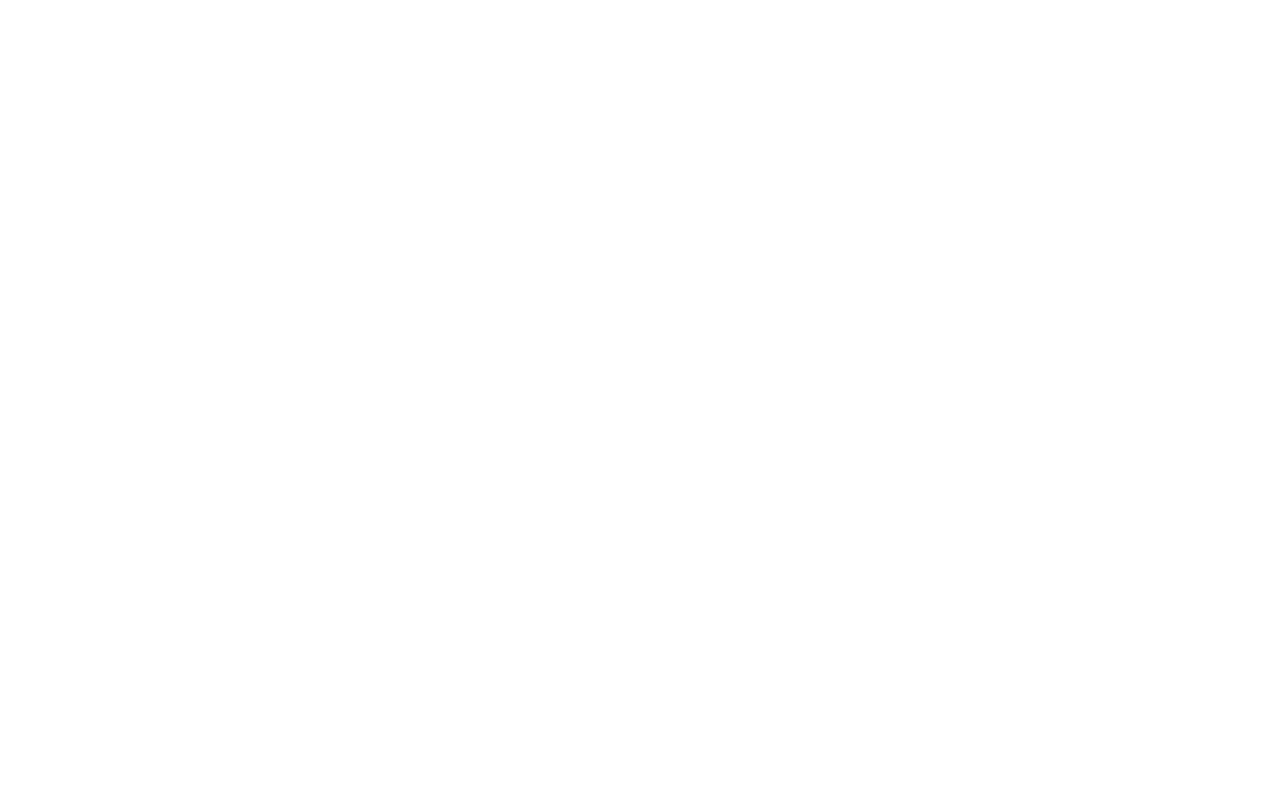
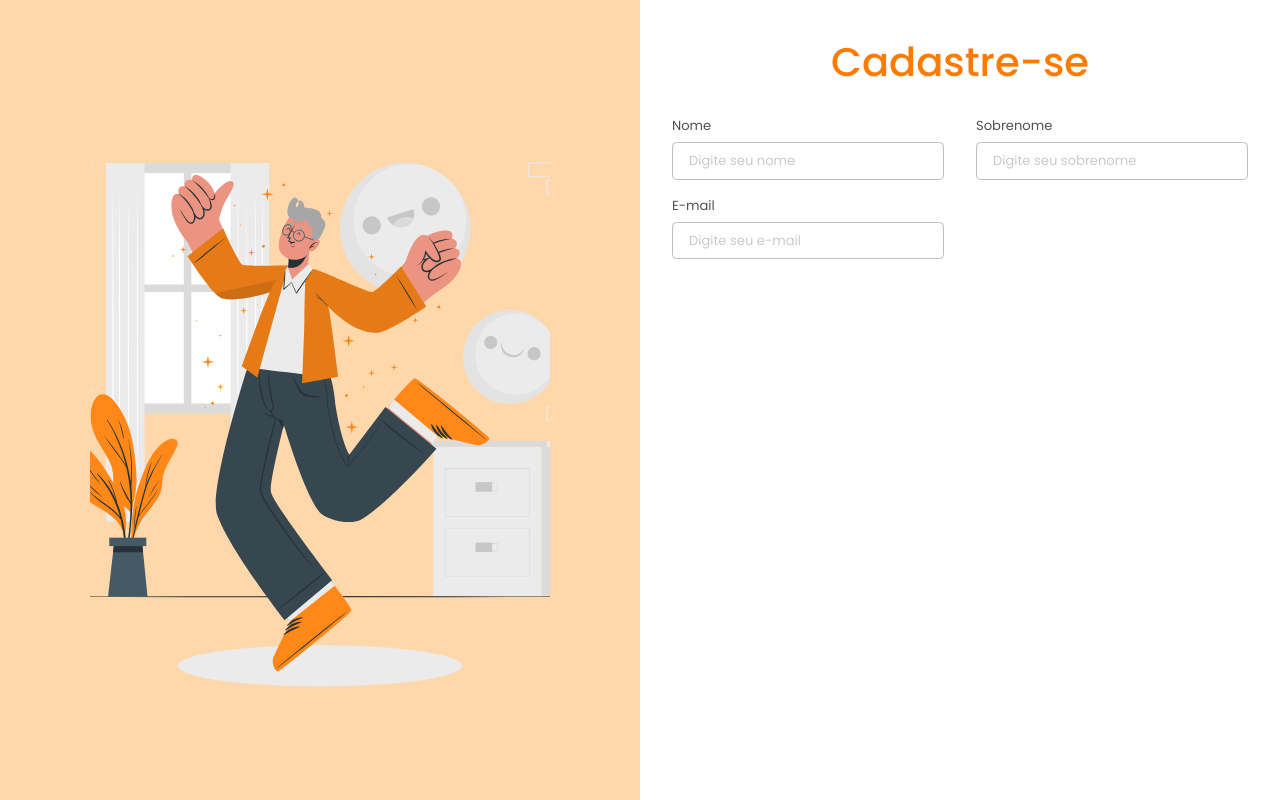
Before and after one commit to JoaoGMello/DesomaxFront, a Vue app in the folder DesomaxFront/: page /create-account in a window 1280 px wide. Before the commit this address had no page. Built offline with nearby package versions, Linux system fonts and the light colour scheme.

Commit message:
Começando tela de cadastro

```diff
--- a/DesomaxFront/src/assets/desomax-theme.css
+++ b/DesomaxFront/src/assets/desomax-theme.css
@@ -3,19 +3,18 @@
 @tailwind utilities;
 
 :root {
-  --black                 : #434343;
-  --hover-primary-color   : #0662a3;
-  --invalid-color         : #f44336;
-  --primary-color         : #006CB7;
-  --secundary-color       : #9ACA3C;
-  --hover-secundary-color : #c9f179;
-  --tertiary-color        : #808080;
-  --transparent           : transparent;
-  --white                 : #fff;
-  --light-gray            : #bebebe;
-  --light-blue-color      : #ECF3F9;
+  --black: #434343;
+  --hover-primary-color: #ff8819;
+  --invalid-color: #f44336;
+  --primary-color: #ff7b00;
+  --secundary-color: #9aca3c;
+  --hover-secundary-color: #c9f179;
+  --tertiary-color: #808080;
+  --transparent: transparent;
+  --white: #fff;
+  --light-gray: #bebebe;
+  --light-blue-color: #ecf3f9;
 }
-
 
 @font-face {
   font-family: 'Poppins Light';
@@ -82,8 +81,8 @@
 .separator {
   height: 1px;
   width: 100%;
-  background-color: #F0F0F0;
-  box-shadow: 0px 0px 5px 0px #F0F0F0;
+  background-color: #f0f0f0;
+  box-shadow: 0px 0px 5px 0px #f0f0f0;
 }
 
 .ellipsis {
@@ -129,7 +128,7 @@
 }
 
 .tab-content {
-  animation: showContent .4s forwards ease-in-out;
+  animation: showContent 0.4s forwards ease-in-out;
 }
 
 @keyframes showContent {
@@ -174,35 +173,31 @@
   background-color: #c2c2c2;
 }
 
-
-  @media (min-width:1024px) {
+@media (min-width: 1024px) {
   .spacing {
     padding: 1rem 1.25rem 1rem !important;
   }
 }
 
-  @media (min-width:1240px) {
+@media (min-width: 1240px) {
   .spacing {
     padding: 1rem 1.75rem 1.5rem !important;
   }
 }
 
-  @media (min-width:1500px) {
+@media (min-width: 1500px) {
   .spacing {
     padding: 1rem 1.75rem 1.5rem !important;
   }
 }
 
-  @media (min-width:1600px) {
-
+@media (min-width: 1600px) {
 }
 
-  @media (min-width:1920px) {
-
+@media (min-width: 1920px) {
 }
 
-
-  .p-toast .p-toast-message .p-toast-message-content{
+.p-toast .p-toast-message .p-toast-message-content {
   border-width: 0 !important;
 }
 
--- a/DesomaxFront/src/components/organisms/NavBar/NavBar.vue
+++ b/DesomaxFront/src/components/organisms/NavBar/NavBar.vue
@@ -1,34 +1,33 @@
 <script lang="ts">
-import { defineComponent } from "vue";
+import { defineComponent } from 'vue'
 const name = 'NavBar'
 
 export default defineComponent({
   name,
 
-  components: { },
+  components: {},
 
   // props: { },
 
-  mounted () { },
+  mounted() {},
 
-  updated () { },
+  updated() {},
 
-  data () {
+  data() {
     return {
-      active: false,
+      active: false
     }
   },
 
-  methods: { },
+  methods: {},
 
-  computed: { },
-
-});
+  computed: {}
+})
 </script>
 
 <template>
   <div class="header">
-    <nav class="nav" :class="{'active': active}">
+    <nav class="nav" :class="{ active: active }">
       <a href="/" class="logo">Desomax</a>
       <button class="hamburger" @click="active = !active"></button>
       <ul class="nav-list">
@@ -40,7 +39,6 @@
   </div>
 </template>
 
-
 <style scoped>
 a {
   font-family: sans-serif;
@@ -48,7 +46,7 @@
 }
 
 .header {
-  background: #006CB7;
+  background: #ff7b00;
   padding-inline: 16px;
 }
 
@@ -64,7 +62,7 @@
 
 .logo {
   font-size: 30px;
-  color: #fff
+  color: #fff;
 }
 
 .nav-list {
@@ -89,7 +87,7 @@
 
 .hamburger::after,
 .hamburger::before {
-  content: " ";
+  content: ' ';
   display: block;
   width: 30px;
   height: 3px;
@@ -111,7 +109,7 @@
     left: 0;
     width: 100vw;
     height: 100vh;
-    background: #006CB7;
+    background: #ff7b00;
     clip-path: circle(100px at 90% -15%);
     transition: 1s ease-out;
 
--- /dev/null
+++ b/DesomaxFront/src/pages/Login/CreateAccount.vue
@@ -0,0 +1,73 @@
+<script lang="ts">
+import Image from '@/components/atoms/Image/Image.vue'
+import FormInputText from '@/components/molecules/Inputs/FormInputText/FormInputText.vue'
+import { defineComponent } from 'vue'
+const name = 'CreateAccount'
+
+export default defineComponent({
+  name,
+
+  components: {
+    // eslint-disable-next-line vue/no-reserved-component-names
+    Image,
+    FormInputText
+  },
+
+  // props: { },
+
+  mounted() {},
+
+  updated() {},
+
+  data() {
+    return {}
+  },
+
+  methods: {},
+
+  computed: {}
+})
+</script>
+
+<template>
+  <div class="login-container flex h-full">
+    <div
+      class="image-content h-full w-[50%] pt-8 px-8 flex flex-col justify-center items-center bg-orange-200"
+    >
+      <Image
+        imgWidth="80%"
+        imgHeight="80%"
+        imgHeightResp="80%"
+        imageName="Enthusiastic-cuate-img.svg"
+      />
+    </div>
+
+    <div class="h-full w-[50%] pt-8 px-8 flex flex-col items-center">
+      <div
+        class="note1:text-[2.5rem] monitor1:text-[3.1rem] text-[var(--primary-color)] poppins-medium login-title"
+      >
+        Cadastre-se
+      </div>
+
+      <div class="grid items-start gap-x-8 gap-y-4 py-6 w-[100%] form">
+        <FormInputText class="one-field" input-label="Nome" placeholder="Digite seu nome" />
+
+        <FormInputText
+          class="one-field"
+          input-label="Sobrenome"
+          placeholder="Digite seu sobrenome"
+        />
+
+        <FormInputText class="one-field" input-label="E-mail" placeholder="Digite seu e-mail" />
+      </div>
+    </div>
+  </div>
+</template>
+
+<style scoped>
+.form {
+  display: grid;
+  justify-items: center;
+  grid-template-columns: repeat(2, 1fr);
+}
+</style>
--- a/DesomaxFront/src/pages/Login/Login.vue
+++ b/DesomaxFront/src/pages/Login/Login.vue
@@ -1,10 +1,10 @@
 <script lang="ts">
-import { defineComponent } from "vue";
-import Loading from "@/components/atoms/Loading/Loading.vue";
-import PrimaryButton from "@/components/atoms/PrimaryButton/PrimaryButton.vue";
-import InputTextLogin from "./components/InputTextLogin.vue";
-import InputPasswordLogin from "./components/InputPasswordLogin.vue";
-import Image from "@/components/atoms/Image/Image.vue";
+import { defineComponent } from 'vue'
+import Loading from '@/components/atoms/Loading/Loading.vue'
+import PrimaryButton from '@/components/atoms/PrimaryButton/PrimaryButton.vue'
+import InputTextLogin from './components/InputTextLogin.vue'
+import InputPasswordLogin from './components/InputPasswordLogin.vue'
+import Image from '@/components/atoms/Image/Image.vue'
 
 const name = 'Login'
 
@@ -16,54 +16,57 @@
 
   //props: { },
 
-  mounted () { },
+  mounted() {},
 
-  updated () { },
+  updated() {},
 
-  data () {
+  data() {
     return {
       loading: false,
       userName: '',
-      password: '',
+      password: ''
     }
   },
 
-  methods: { },
+  methods: {},
 
-  computed: { },
-
-});
+  computed: {}
+})
 </script>
 
 <template>
   <div class="login-container flex h-full">
-    <div class="image-content h-full w-[50%] pt-8 px-8 flex flex-col justify-center items-center bg-blue-200">
+    <div
+      class="image-content h-full w-[50%] pt-8 px-8 flex flex-col justify-center items-center bg-orange-200"
+    >
       <Image
         imgWidth="80%"
         imgHeight="80%"
         imgHeightResp="80%"
-        imageName="cleaning-service-img.svg"
+        imageName="cleaning-service-orange-img.svg"
       />
     </div>
 
     <div class="h-full w-[50%] pt-8 px-8 flex flex-col justify-center items-center">
-      <div class="flex flex-col items-center justify-center note1:pt-8 note2:pt-10 note2:pl-10 note1:pr-10 note2:pr-[8rem] monitor1:pt-0 content-info">
-        <div class="note1:text-[1.5rem] monitor1:text-[2.1rem] text-[var(--primary-color)] poppins-medium login-title"> Bem-Vindo(a) ao Desomax </div>
-        <div class="note1:text-[0.95rem] monitor1:text-[1.1rem] text-[var(--tertiary-color)] poppins-regular label-login"> Produtos de limpeza de alta qualidade </div>
+      <div
+        class="flex flex-col items-center justify-center note1:pt-8 note2:pt-10 note2:pl-10 note1:pr-10 note2:pr-[8rem] monitor1:pt-0 content-info"
+      >
+        <div
+          class="note1:text-[1.5rem] monitor1:text-[2.1rem] text-[var(--primary-color)] poppins-medium login-title"
+        >
+          Bem-Vindo(a) ao Desomax
+        </div>
+        <div
+          class="note1:text-[0.95rem] monitor1:text-[1.1rem] text-[var(--tertiary-color)] poppins-regular label-login"
+        >
+          Produtos de limpeza de alta qualidade
+        </div>
 
         <div class="note1:w-[90%] note2:w-[28rem] monitor1:w-[30rem] inputs-content pt-4">
-
           <div class="flex flex-col note1:gap-y-2 monitor1:gap-y-4">
-            <InputTextLogin
-              iconName="pi pi-user"
-              v-model="userName"
-            />
-            <InputPasswordLogin
-              placeholder="Digite a sua senha"
-              v-model="password"
-            />
+            <InputTextLogin iconName="pi pi-user" v-model="userName" />
+            <InputPasswordLogin placeholder="Digite a sua senha" v-model="password" />
           </div>
-
         </div>
 
         <div class="note1:h-[35px] monitor1:h-[42px] w-[16rem] note1:my-6 monitor1:mt-8">
@@ -71,19 +74,25 @@
             :just-slot="loading"
             text="acessar"
             button-color="var(--primary-color)"
-            hover-color="var(--hover-primary-color)"
+            hover-color="#ff8819"
             rounding="10px"
             uppercase
-            @click="$router.push('/home');"
+            @click="$router.push('/home')"
           >
-            <Loading/>
+            <Loading />
           </PrimaryButton>
+        </div>
+
+        <div
+          class="note1:text-[0.9rem] note2:text-[0.95rem] text-[var(--primary-color)] mt-2 sga-label-link"
+          @click="$router.push('/create-account')"
+        >
+          Ainda não tem uma conta? Crie uma nova
         </div>
       </div>
     </div>
   </div>
 </template>
-
 
 <style scoped>
 .content-info {
--- a/DesomaxFront/src/router/index.ts
+++ b/DesomaxFront/src/router/index.ts
@@ -6,7 +6,12 @@
     {
       path: '/',
       name: 'Login',
-      component: () => import('../pages/Login/Login.vue'),
+      component: () => import('../pages/Login/Login.vue')
+    },
+    {
+      path: '/create-account',
+      name: 'CreateAccount',
+      component: () => import('../pages/Login/CreateAccount.vue')
     },
     {
       path: '/logged-layout',
@@ -17,9 +22,9 @@
           path: '/home',
           name: 'home',
           component: () => import('../pages/Home/Home.vue')
-        },
+        }
       ]
-    },
+    }
   ]
 })
 
```
Also changed, not shown: DesomaxFront/.eslintrc.cjs, DesomaxFront/public/imgs/Enthusiastic-cuate-img.svg (added), DesomaxFront/public/imgs/cleaning-service-orange-img.svg (added). Lines whose indentation alone changed are shown as unchanged.
